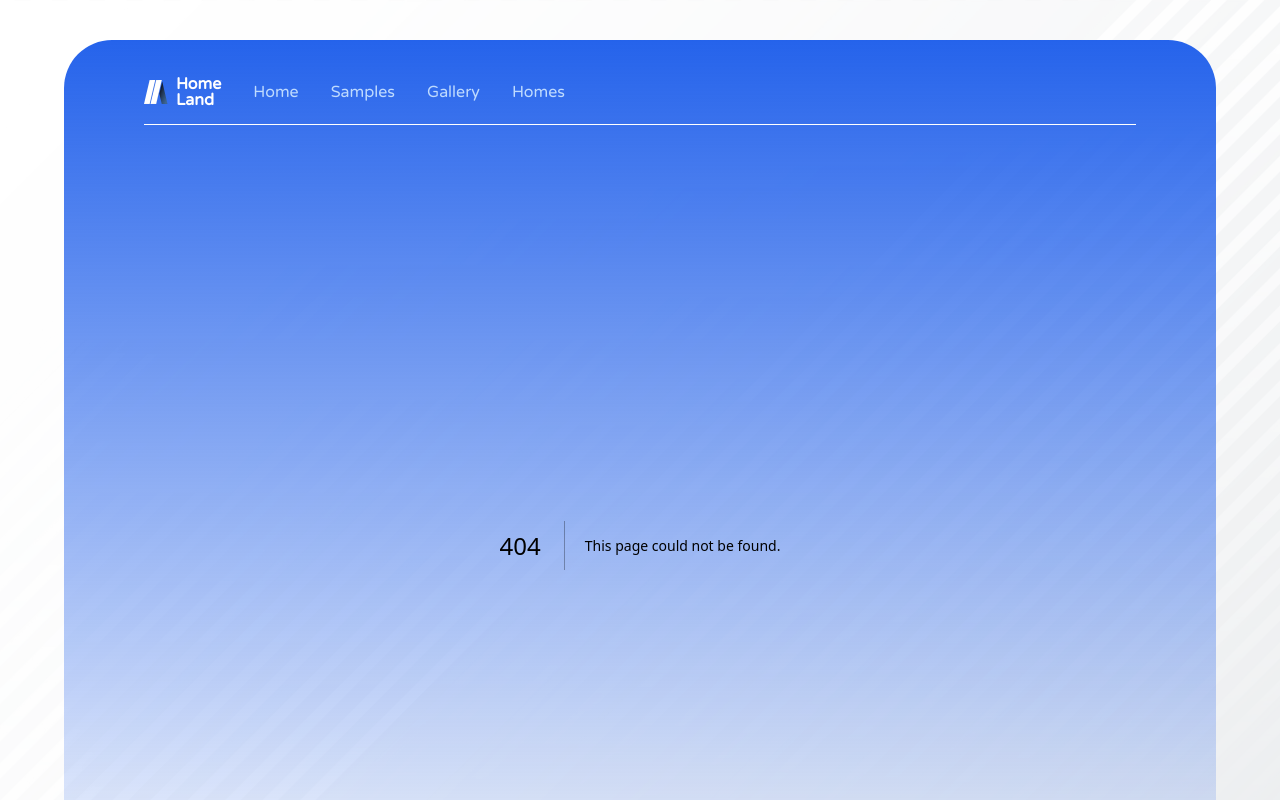
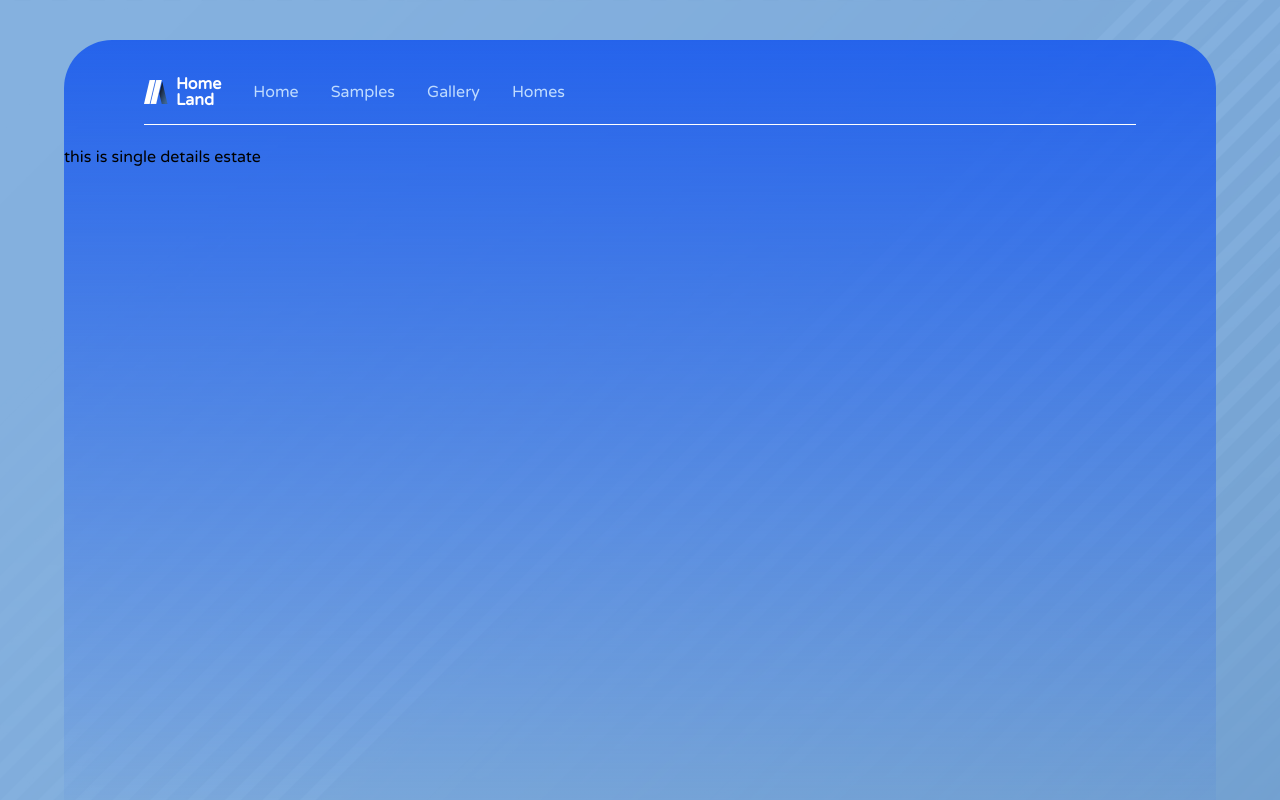
Before and after one commit to soufi-learn/home-land, a Next.js app: page /estate-list/1 in a window 1280 px wide. Before the commit this address had no page. Shown: the top 800 px of the page. Built offline with nearby package versions, Linux system fonts and the light colour scheme.

Commit message:
add single details estate page

```diff
--- /dev/null
+++ b/pages/estate-list/[id].jsx
@@ -0,0 +1,5 @@
+const SingleEstate = () => {
+  return <div>this is single details estate</div>;
+};
+
+export default SingleEstate;
```
